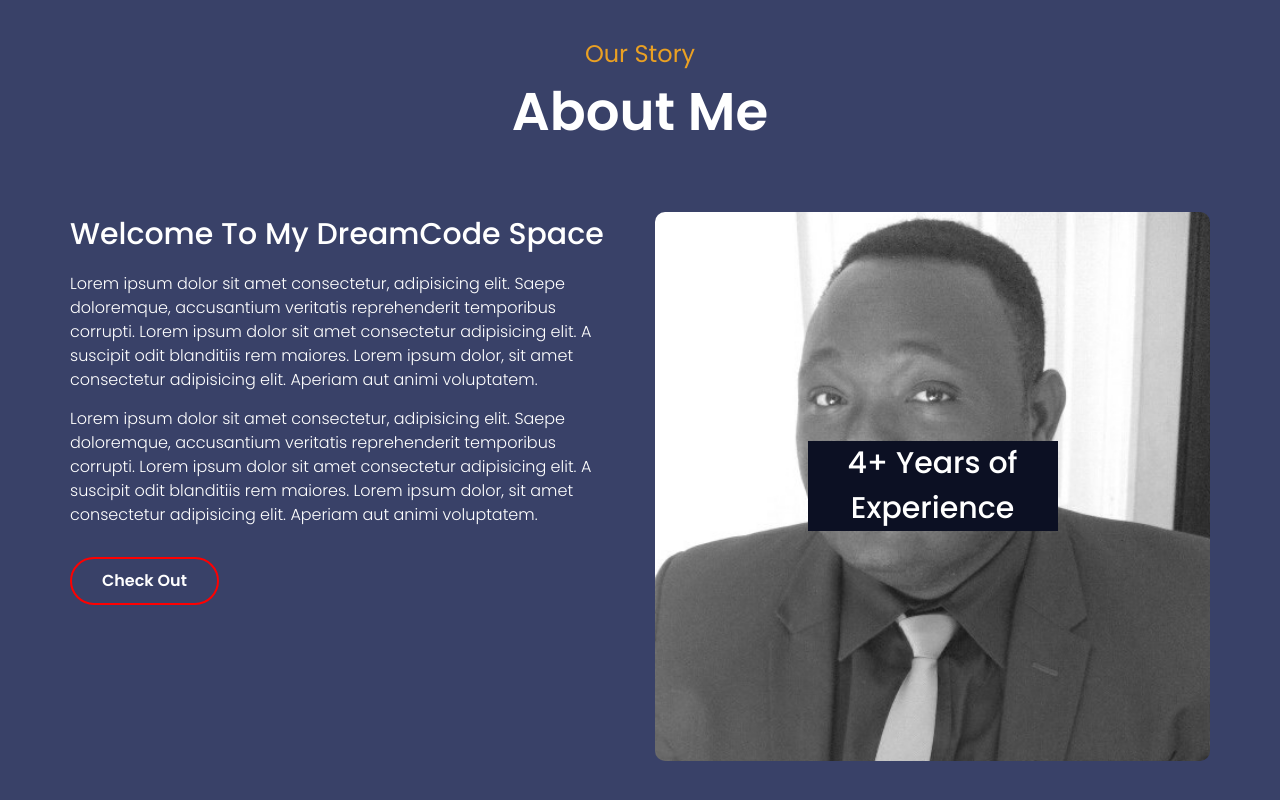
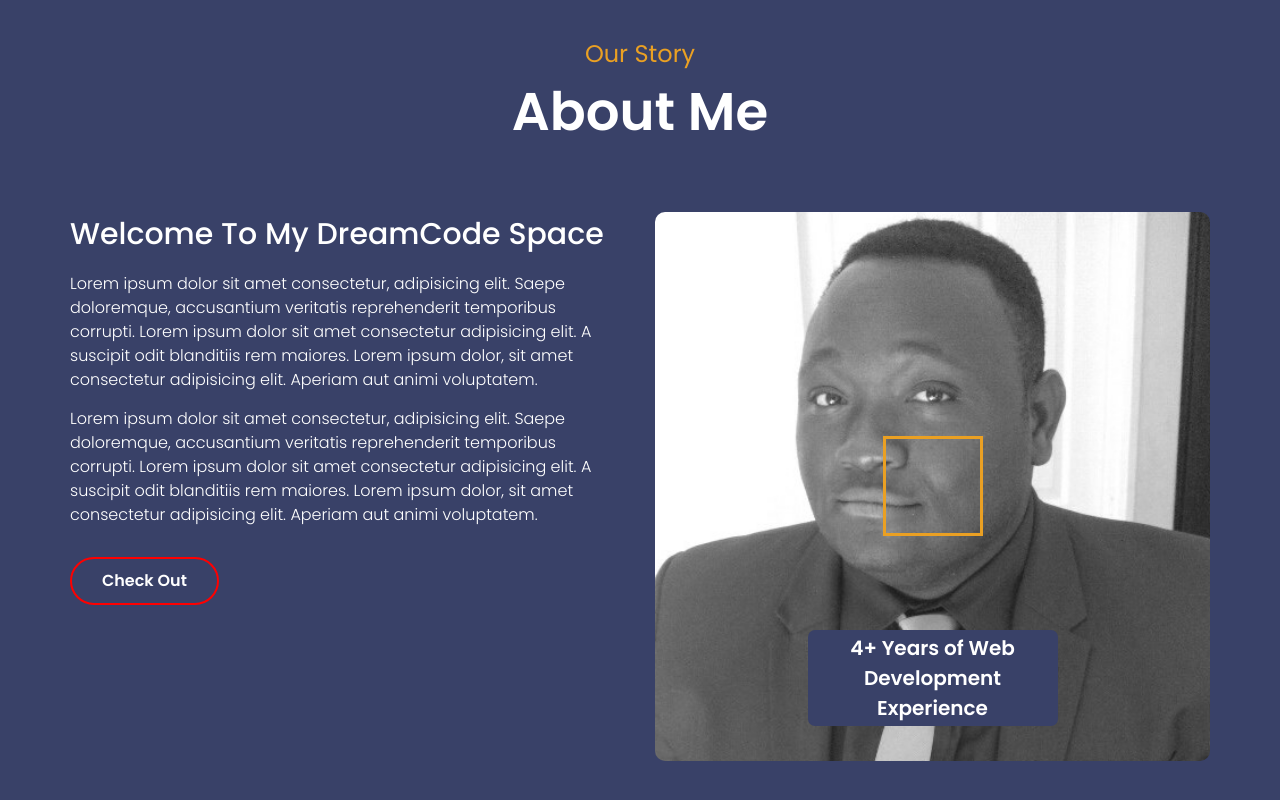
Before and after one commit to Pinto1232/Pinto1232myportfolio.gihub.com, a plain HTML site: page index.html in a window 1280 px wide. Shown: the part 844-1644 px from the top of the page. Drawn offline with Linux system fonts and the light colour scheme.

Commit message:
About section
Still working on this section

```diff
--- a/css/style.css
+++ b/css/style.css
@@ -186,6 +186,24 @@ p {
 
 }
 
+@keyframes spin01 {
+    0%{
+        transform: rotate(0deg);
+        -webkit-transform: rotate(0deg);
+        -moz-transform: rotate(0deg);
+        -ms-transform: rotate(0deg);
+        -o-transform: rotate(0deg);
+    }
+    100%{
+        transform: rotate(360deg);
+        -webkit-transform: rotate(360deg);
+        -moz-transform: rotate(360deg);
+        -ms-transform: rotate(360deg);
+        -o-transform: rotate(360deg);
+}
+
+}
+
 
 /*
    Header
@@ -198,6 +216,12 @@ p {
     left: 0;
     z-index: 99;
     width: 100%;
+}
+
+.logo-text {
+    color: #fff;
+    font-weight: 700;
+    text-transform: uppercase;
 }
 
 
@@ -467,11 +491,23 @@ p {
     position: relative;
 }
 
+.about-img .img-box::before{
+    content: '';
+    position: absolute;
+    height: 100px;
+    width: 100px;
+    border: 3px solid var(--main-color);
+    left: calc(50% - 50px);
+    top: calc(50% - 50px);
+    animation: spin01 10s linear infinite;
+    -webkit-animation: spin01 10s linear infinite;
+}
+
 .about-img .img-box h3{
+    background-color: var(--dark-light);
     position: absolute;
-    background-color: var(--dark);
     left: 50%;
-    top: 50%;
+    top: 85%;
     width: 100%;
     max-width: 250px;
     text-align: center;
@@ -480,6 +516,14 @@ p {
     -moz-transform: translate(-50%, -50%);
     -ms-transform: translate(-50%, -50%);
     -o-transform: translate(-50%, -50%);
-    font-size: 30px;
+    font-size: 20px;
     font-family: var(--cursive-font);
+    color: var(--white);
+    font-weight: bold;
+    padding: 3px;
+    border-radius: 7px;
+    -webkit-border-radius: 7px;
+    -moz-border-radius: 7px;
+    -ms-border-radius: 7px;
+    -o-border-radius: 7px;
 }
--- a/index.html
+++ b/index.html
@@ -14,7 +14,7 @@
            <div class="container">
                <div class="row justify-content-between alight-items-center">
                    <div class="logo">
-                       <a href="#"> <img class="main-logo" src="img/logo.png" alt="logo"></a>
+                       <a href="#" class="logo-text"> <img class="main-logo" src="img/logo.png" alt="logo"> Coder Expert </a>
                    </div>
                    <button type="button" class="nav-toggler">
                       <span></span>
@@ -74,7 +74,7 @@
                 </div>
                 <div class="about-img">
                    <div class="img-box">
-                       <h3>4+ Years of Experience</h3>
+                       <h3>4+ Years of Web Development Experience</h3>
                        <img class="about-img-icon" src="img/pic-5.png" alt="about me">
                    </div>
                 </div>
```
